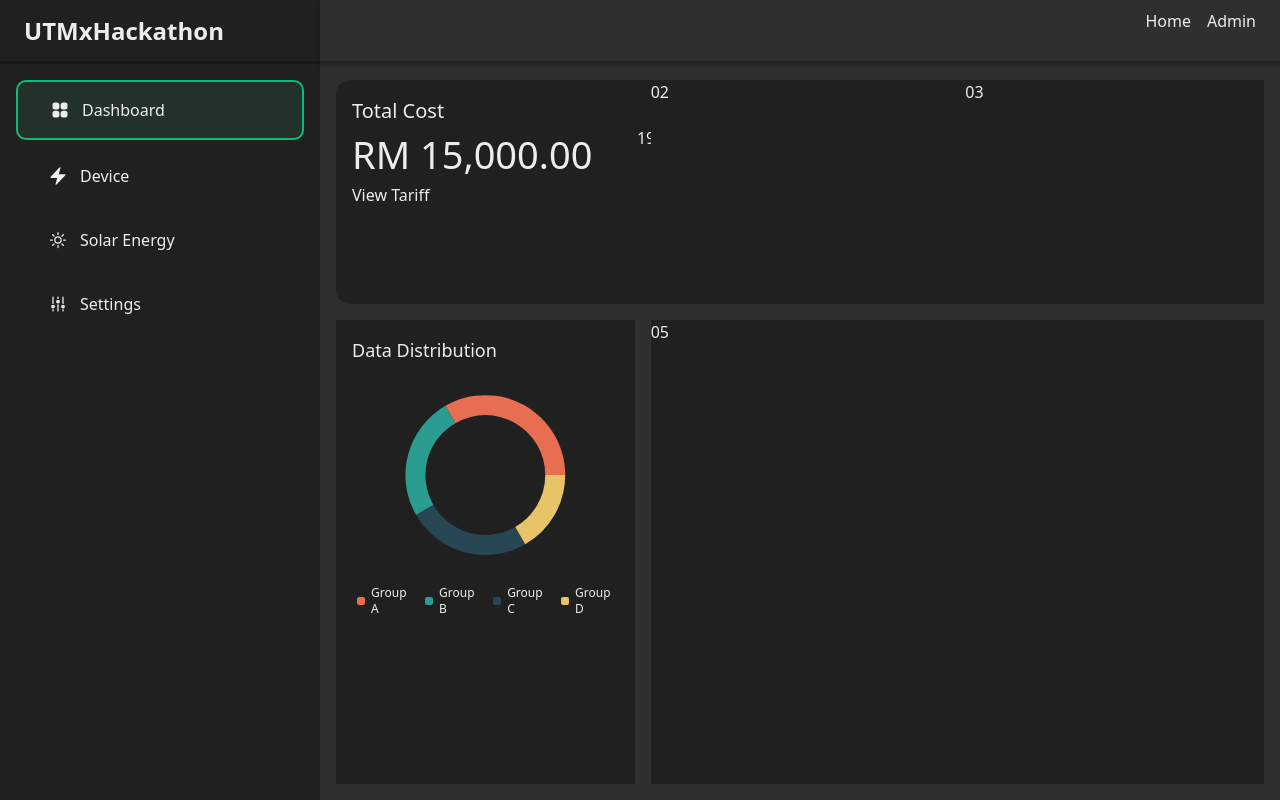
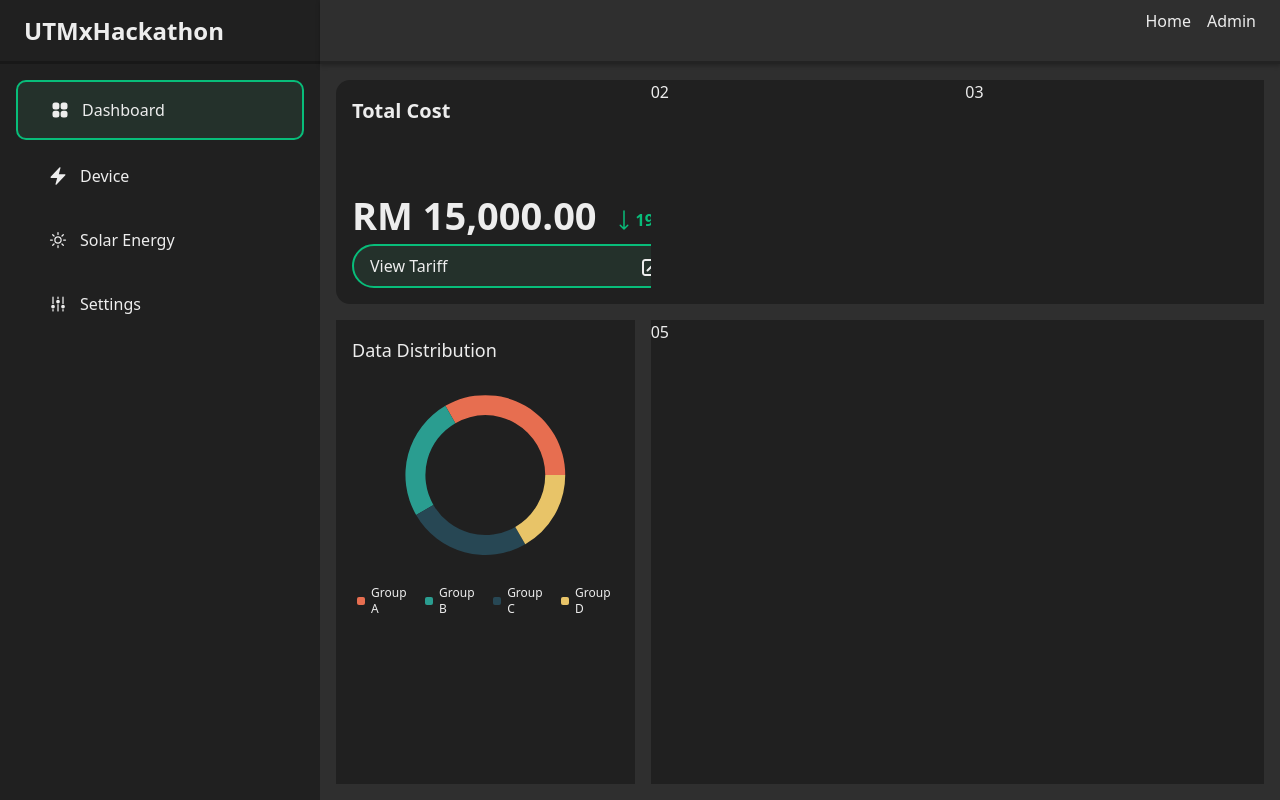
Before and after one commit to HoeZhiWan/utmhackathon25, a Next.js app: page / in a window 1280 px wide. Built offline with nearby package versions, Linux system fonts and the light colour scheme.

Commit message:
Add style on total cost card

```diff
--- /dev/null
+++ b/app/components/dashboard/TotalCost.tsx
@@ -0,0 +1,32 @@
+import React from 'react'
+
+function TotalCost() {
+  return (
+    <>
+      <div className="flex justify-between items-center text-[20px] font-semibold">
+          Total Cost
+          <svg xmlns="http://www.w3.org/2000/svg" fill="none" viewBox="0 0 24 24" strokeWidth={1.5} stroke="currentColor" className="size-6">
+            <path strokeLinecap="round" strokeLinejoin="round" d="m11.25 11.25.041-.02a.75.75 0 0 1 1.063.852l-.708 2.836a.75.75 0 0 0 1.063.853l.041-.021M21 12a9 9 0 1 1-18 0 9 9 0 0 1 18 0Zm-9-3.75h.008v.008H12V8.25Z" />
+          </svg>
+        </div>
+        <div className="flex justify-between text-[38px] font-bold items-end flex-1">
+          RM 15,000.00
+          <div className="flex text-[16px] text-primary-tint-500 mb-3">
+            <svg xmlns="http://www.w3.org/2000/svg" fill="none" viewBox="0 0 24 24" strokeWidth={1.5} stroke="currentColor" className="size-6">
+              <path strokeLinecap="round" strokeLinejoin="round" d="M15.75 17.25 12 21m0 0-3.75-3.75M12 21V3" />
+            </svg>
+            19.6%
+          </div>
+        </div>
+        <div className='flex justify-between bg-primary-neon-tint-400 px-4 py-2 rounded-[25px] border-2 border-primary-tint-500'>
+          <div className='font-medium'>View Tariff</div>
+          <svg xmlns="http://www.w3.org/2000/svg" fill="none" viewBox="0 0 24 24" strokeWidth={2} stroke="currentColor" className="size-6">
+            <path strokeLinecap="round" strokeLinejoin="round" d="M13.5 6H5.25A2.25 2.25 0 0 0 3 8.25v10.5A2.25 2.25 0 0 0 5.25 21h10.5A2.25 2.25 0 0 0 18 18.75V10.5m-10.5 6L21 3m0 0h-5.25M21 3v5.25" />
+          </svg>
+
+        </div>
+    </>
+  )
+}
+
+export default TotalCost
--- a/app/page.tsx
+++ b/app/page.tsx
@@ -1,18 +1,12 @@
 import { Pie } from 'recharts';
 import PieChartComponent from './components/PieChartComponent';
+import TotalCost from './components/dashboard/TotalCost';
 
 export default function HomePage() {
   return (
     <div className="grid grid-cols-3 grid-rows-3 gap-4 h-full">
       <div className="bg-shade-500 rounded-xl p-4 flex flex-col min-w-[362px]">
-        <div className="text-[20px]">Total Cost</div>
-        <div className="flex justify-between text-[38px]">
-          RM 15,000.00
-          <div className="text-[16px]">19.6%</div>
-        </div>
-        <div>
-          <div>View Tariff</div>
-        </div>
+        <TotalCost />
       </div>
       <div className="bg-shade-500 min-w-[362px]">
         <div>02</div>
```
